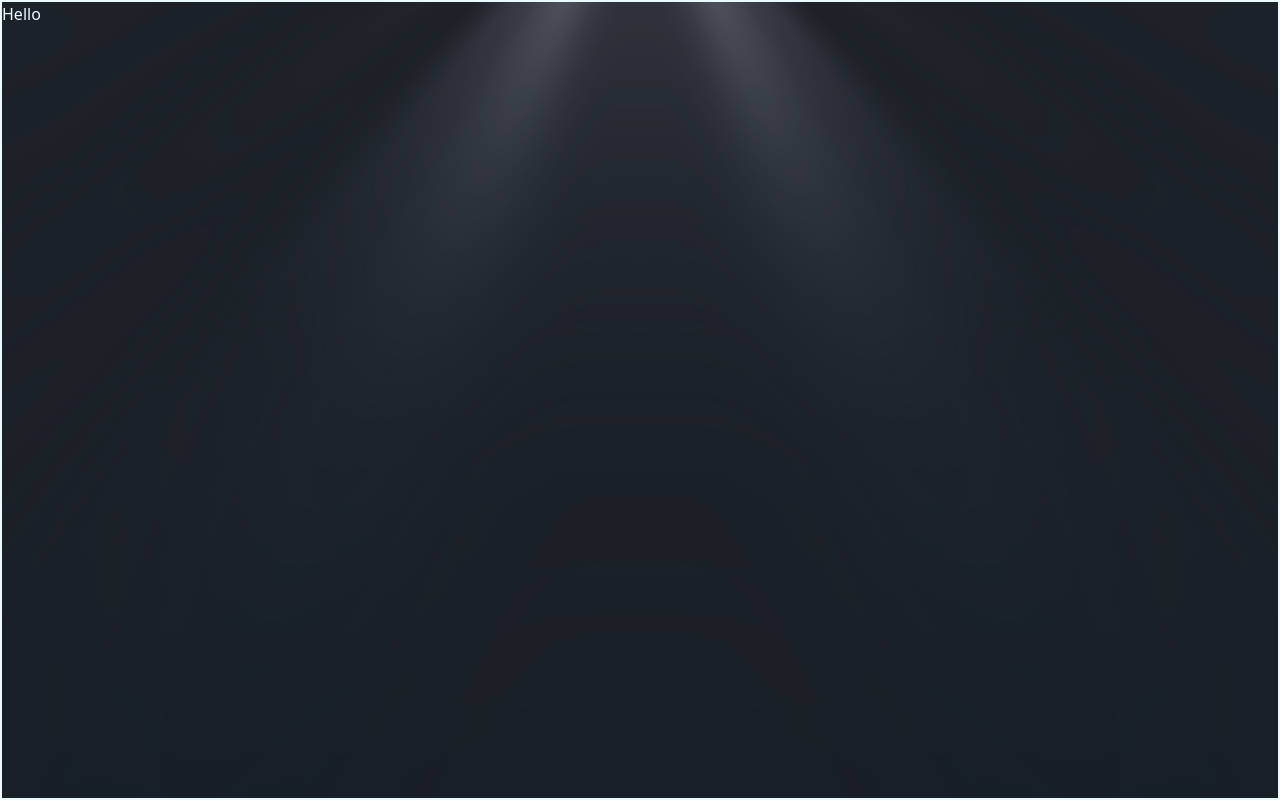
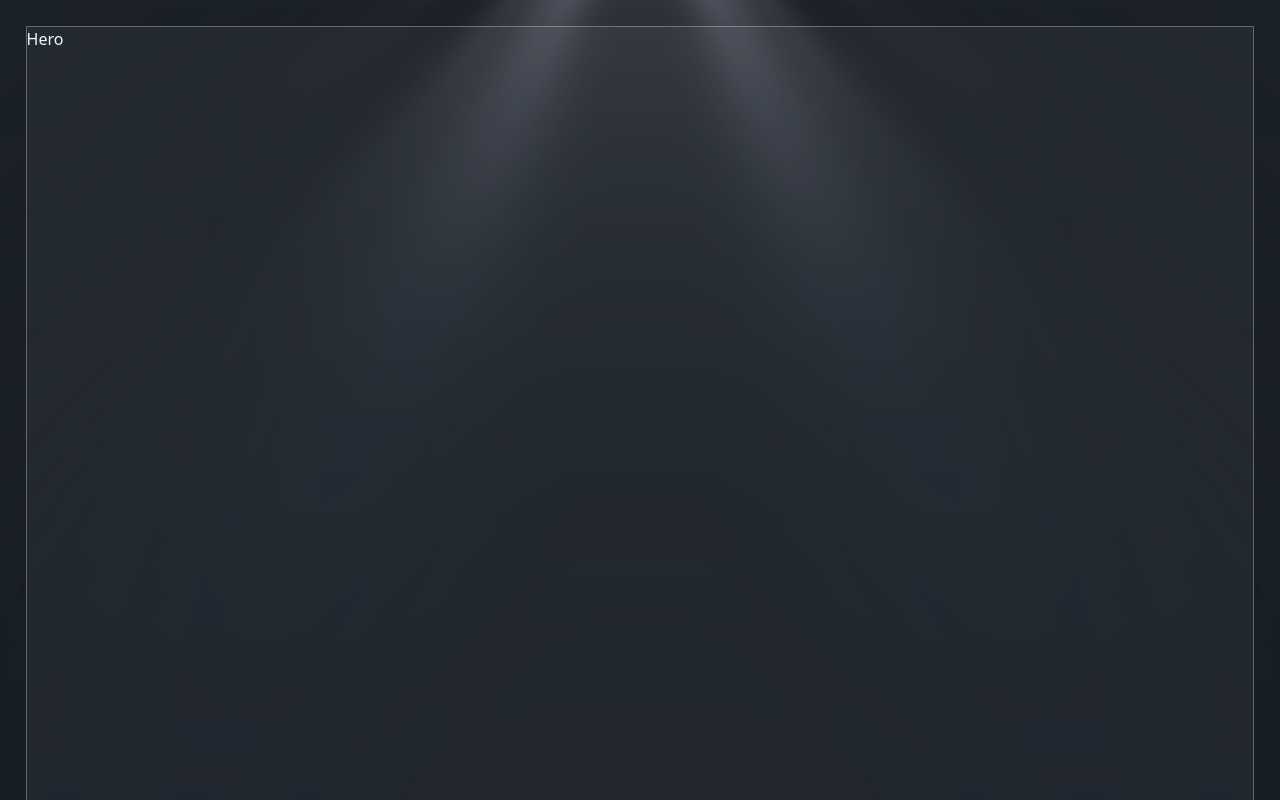
Before and after one commit to Dev-Asifur-Rahman/my-portfolio-updated-next.js, a Next.js app: page / in a window 1280 px wide. Built offline with nearby package versions, Linux system fonts and the light colour scheme.

Commit message:
glass bg css added

```diff
--- a/src/app/globals.css
+++ b/src/app/globals.css
@@ -6,8 +6,17 @@
   --foreground: #171717;
 }
 
+::-webkit-scrollbar {
+  display: none;
+}
 
-
+.glass-bg {
+  background: rgba(255, 255, 255, 0.04);
+  box-shadow: 0 4px 30px rgba(0, 0, 0, 0.1);
+  backdrop-filter: blur(1.2px);
+  -webkit-backdrop-filter: blur(1.2px);
+  border: 1px solid rgba(255, 255, 255, 0.3);
+}
 
 .text-gradient {
   background: linear-gradient(90deg, #38bdf8, #6366f1, #a855f7);
--- a/src/app/page.js
+++ b/src/app/page.js
@@ -1,8 +1,16 @@
+import Hero from "@/components/Hero";
 import LightRays from "@/components/section-components/LightRays";
 
 export default function Home() {
   return (
-    <div style={{ width: "100%", height: "100vh", position: "relative" }}>
+    <div
+      style={{
+        width: "100%",
+        height: "100vh",
+        position: "relative",
+        overflow: "hidden",
+      }}
+    >
       <LightRays
         raysOrigin="top-center"
         raysColor="#ffffff"
@@ -18,7 +26,10 @@ export default function Home() {
         fadeDistance={1}
         saturation={1}
       />
-      <section className="w-full border-2 h-full absolute z-10 top-0">Hello</section>
+      <section className="w-full h-full absolute z-10 top-0 p-[2%] overflow-y-auto scroll-smooth">
+        <Hero></Hero>
+        <Hero></Hero>
+      </section>
     </div>
   );
 }
--- a/src/components/Hero.jsx
+++ b/src/components/Hero.jsx
@@ -2,7 +2,7 @@ import React from 'react';
 
 const Hero = () => {
     return (
-        <div>
+        <div className='w-full h-screen glass-bg'>
             Hero
         </div>
     );
```
Also changed, not shown: 1 other file (tests, documents, lock files or other folders).
